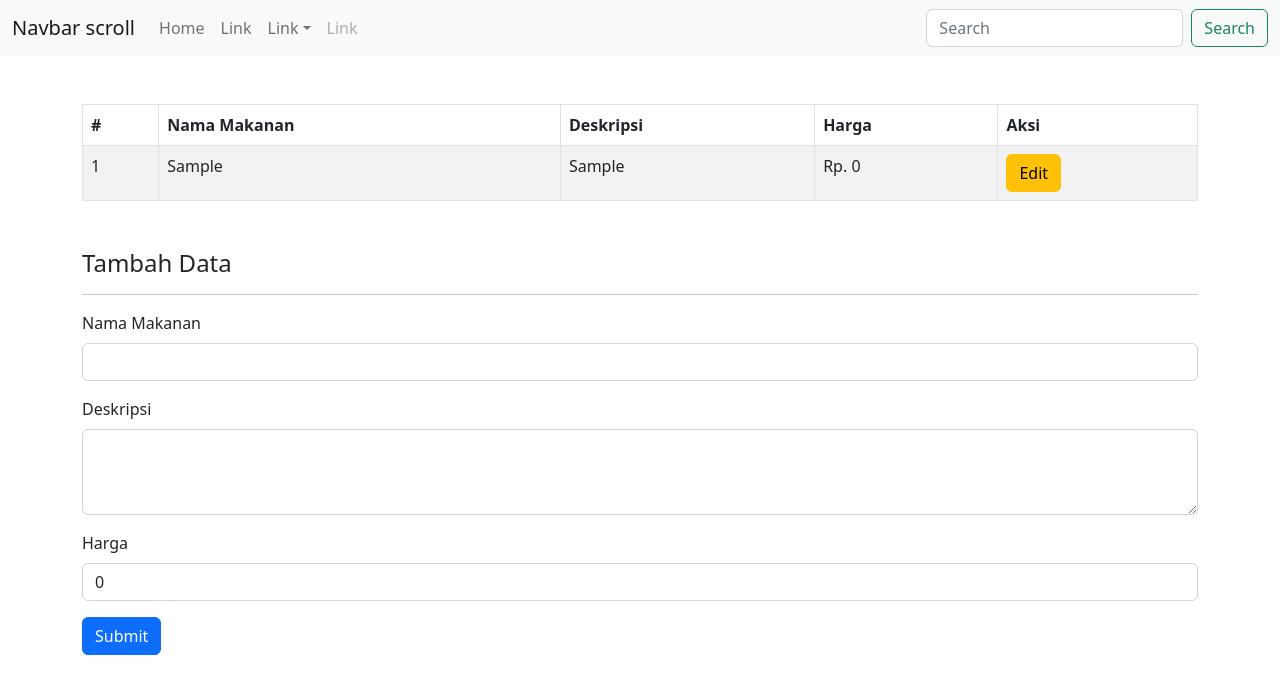
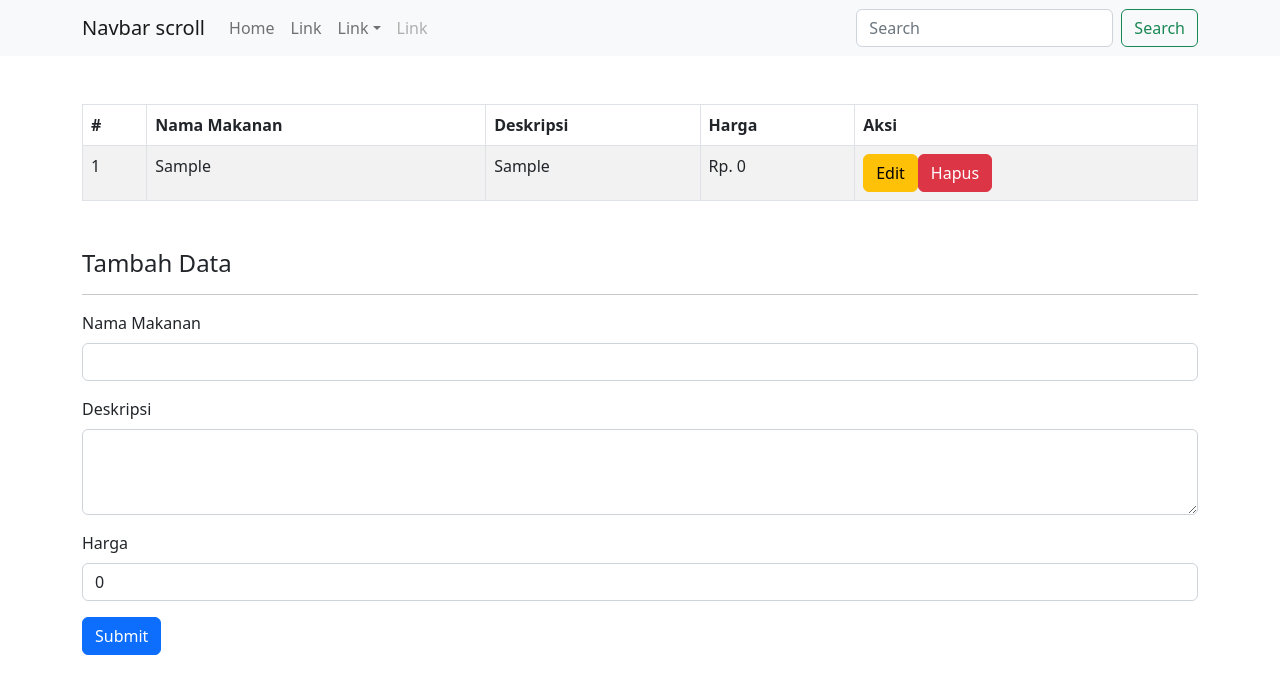
Before and after one commit to syofiazmi/react-js-dasar, a React (Create React App) app: page / in a window 1280 px wide. Both pictures are taken after typing "Sample", "Sample" into the empty fields and a click on the button "Submit". Shown: the top 694 px of the page. Built offline with nearby package versions, Linux system fonts and the light colour scheme.

Commit message:
feat: delete

```diff
--- a/src/crud/NavbarComponent.js
+++ b/src/crud/NavbarComponent.js
@@ -4,7 +4,7 @@ import {Navbar, Container, Nav, NavDropdown, Form, Button} from 'react-bootstrap
 const NavbarComponent = () => {
     return (
         <Navbar bg="light" expand="lg">
-            <Container fluid>
+            <Container>
                 <Navbar.Brand href="#">Navbar scroll</Navbar.Brand>
                 <Navbar.Toggle aria-controls="navbarScroll" />
                 <Navbar.Collapse id="navbarScroll">
--- a/src/crud/Tabel.js
+++ b/src/crud/Tabel.js
@@ -2,7 +2,7 @@ import React from 'react'
 import { Table } from 'react-bootstrap'
 
 
-const Tabel = ({ makanans, editData }) => {
+const Tabel = ({ makanans, editData, hapusData }) => {
     return (
         <Table striped bordered hover>
             <thead>
@@ -22,7 +22,8 @@ const Tabel = ({ makanans, editData }) => {
                         <td>{makanan.deskripsi}</td>
                         <td>Rp. {makanan.harga}</td>
                         <td>
-                            <button className='btn btn-warning' onClick={() => editData(makanan.id)}>Edit</button>
+                            <button className="btn btn-warning mr-2" onClick={() => editData(makanan.id)}>Edit</button>
+                            <button className="btn btn-danger" onClick={() => hapusData(makanan.id)}>Hapus</button>
                         </td>
                     </tr>
                 ))}
--- a/src/crud/index.js
+++ b/src/crud/index.js
@@ -83,12 +83,24 @@ export default class Crud extends Component {
         })
     }
 
+    hapusData = (id) => {
+        const makananBaru = this.state.makanans
+            .filter((makanan) => makanan.id !== id)
+            .map((filterMakanan) => {
+                return filterMakanan
+            })
+
+        this.setState({
+            makanans : makananBaru
+        })
+    }
+
     render() {
         return (
             <div>
                 <NavbarComponent />
                 <div className="container mt-5">
-                    <Tabel makanans={this.state.makanans} editData={this.editData} />
+                    <Tabel makanans={this.state.makanans} editData={this.editData} hapusData={this.hapusData}/>
                     <Formulir {...this.state} handleChange={this.handleChange} handleSubmit={this.handleSubmit} />
 
                 </div>
```
